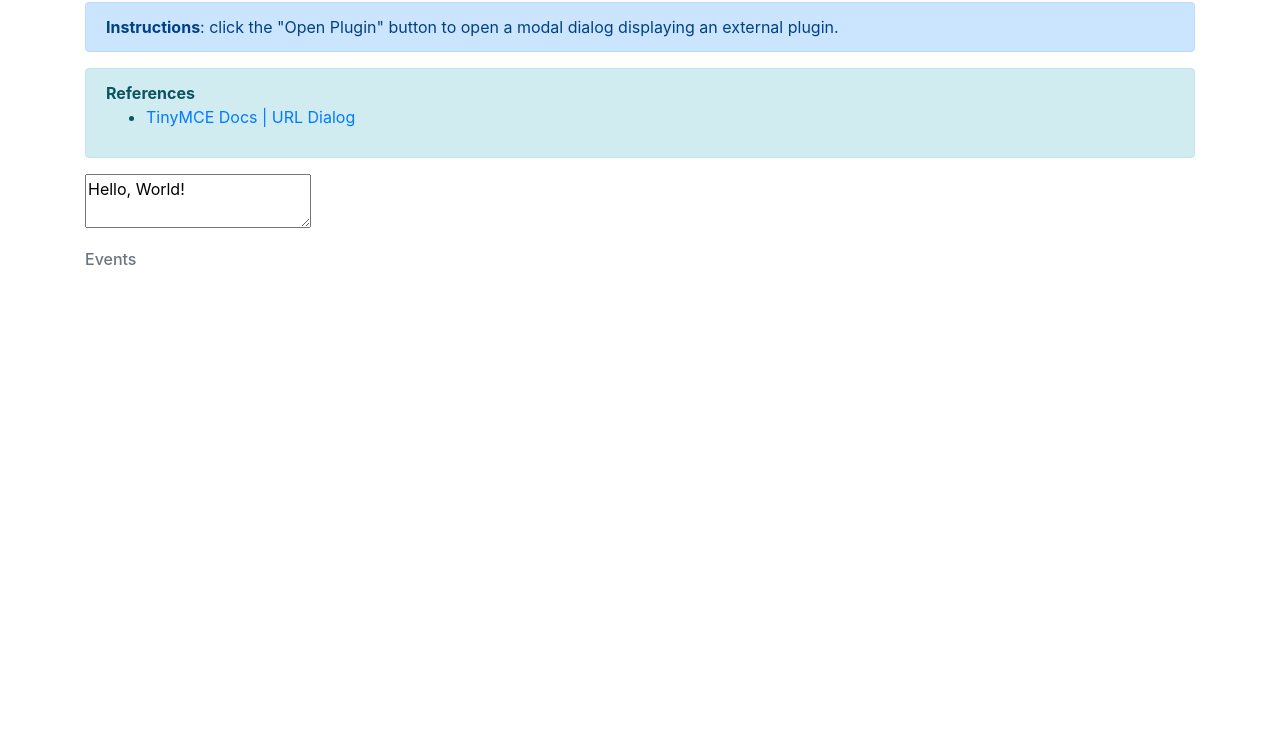
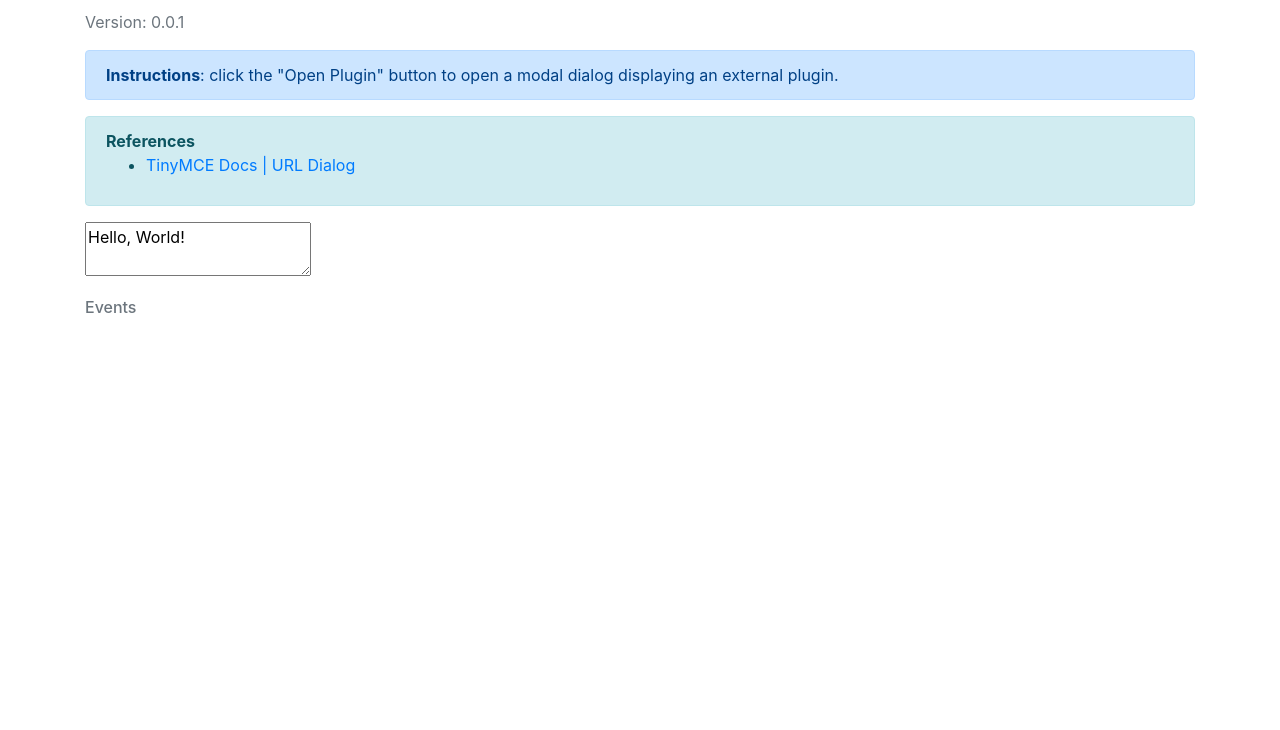
Before and after one commit to jeffholst/tinymce-url-dialog, a plain HTML site: page index.html in a window 1280 px wide. Shown: the part 70-800 px from the top of the page. Drawn offline with nearby package versions, Linux system fonts and the light colour scheme; a script that the page names is missing.

Commit message:
feat: added version

```diff
--- a/index.html
+++ b/index.html
@@ -22,6 +22,7 @@
   <body>
     <div class="container mt-3">
       <h1>TinyMCE URL Dialog Example</h1>
+      <p class="text-muted mt-3">Version: 0.0.1</p>
       <div class="alert alert-primary" role="alert">
         <strong>Instructions</strong>:
         click the "Open Plugin" button to open a modal dialog displaying an external plugin.
```
